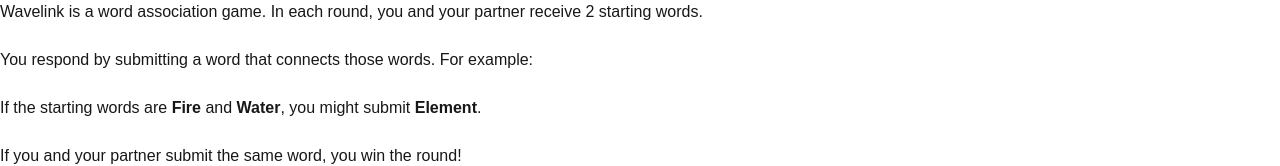
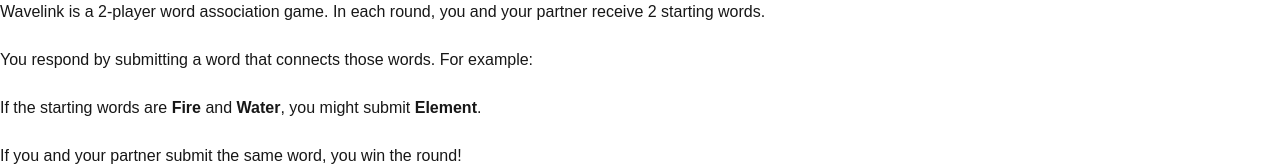
Before and after one commit to potluck/wavelink, a Next.js app: page /components/Explainer in a window 1280 px wide. Shown: the top 166 px of the page. Built offline with nearby package versions, Linux system fonts and the light colour scheme.

Commit message:
explainer copy

```diff
--- a/pages/components/Explainer.tsx
+++ b/pages/components/Explainer.tsx
@@ -2,7 +2,7 @@ export default function Explainer() {
   return (
     <div>
       <div>
-        Wavelink is a word association game. In each round, you and your partner receive 2 starting words.
+        Wavelink is a 2-player word association game. In each round, you and your partner receive 2 starting words.
       </div>
       <br />
       <div>
```
